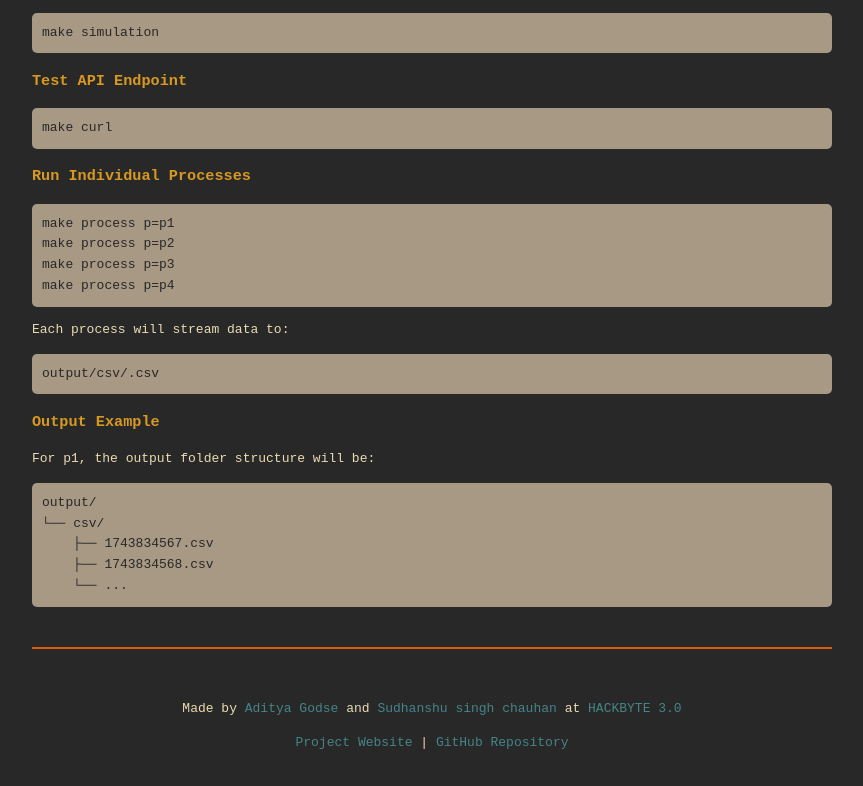
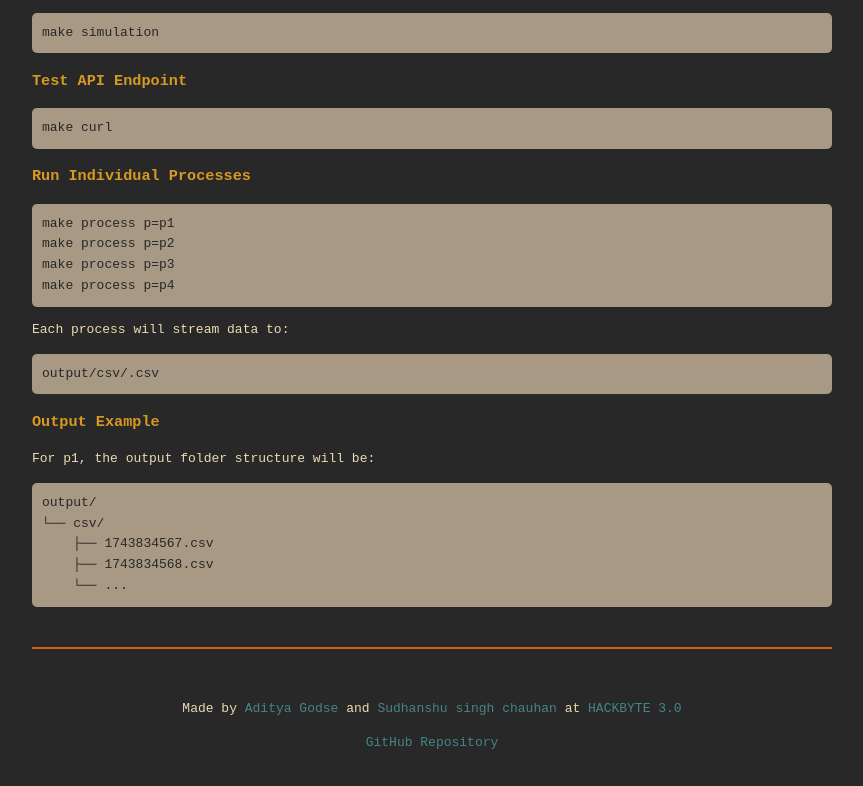
Before and after one commit to adimail/pickled-plums, a plain HTML site: page index.html in a window 1280 px wide. Shown: the part 1000-1786 px from the top of the page, without its empty margins (208-1071 px from the left). Drawn offline with Linux system fonts and the light colour scheme.

Commit message:
fix: updated the landing page link

```diff
--- a/index.html
+++ b/index.html
@@ -152,7 +152,6 @@ make process p=p4</code></pre>
                 <a href="https://adimail.github.io" target="_blank">Aditya Godse</a> and <a href="https://github.com/sudhanshu-chauhan" target="_blank">Sudhanshu singh chauhan</a> at <a href="https://www.hackbyte.in/">HACKBYTE 3.0</a>
             </p>
             <p>
-                <a href="https://adimail.github.io/notebook-x/" target="_blank">Project Website</a> |
                 <a href="https://github.com/adimail/pickled-plums" target="_blank">GitHub Repository</a>
             </p>
         </footer>
```
